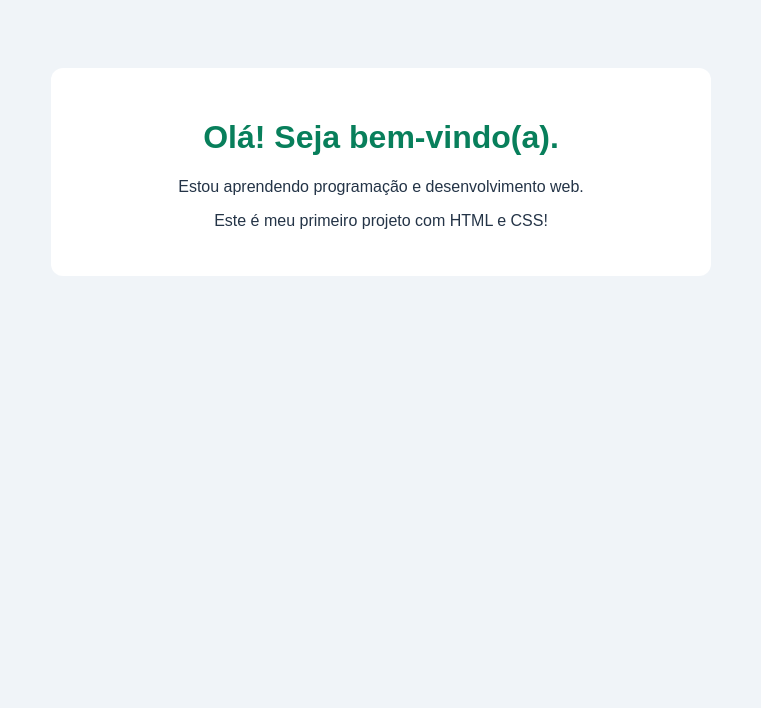
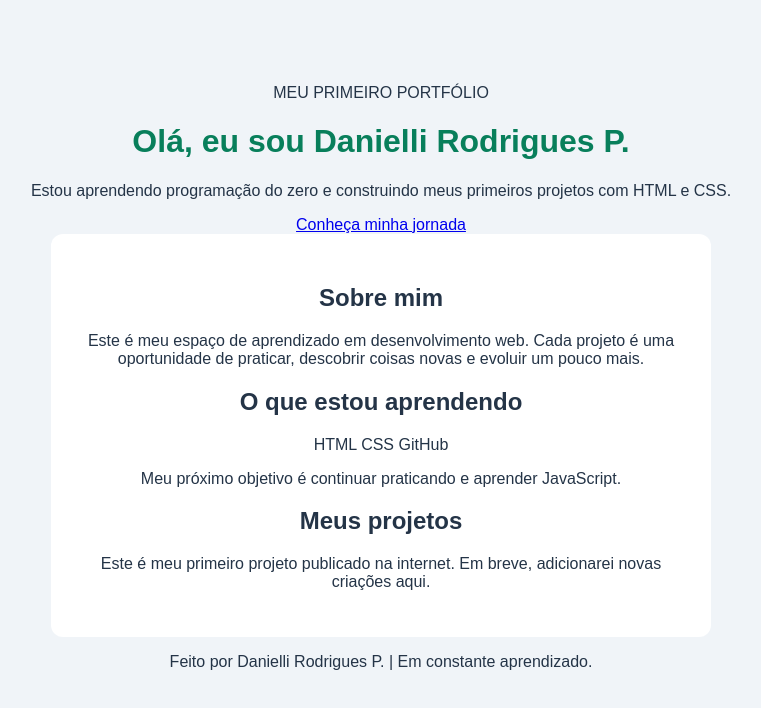
Before and after one commit to Danielli-R/meu-primeiro-site, a plain HTML site: page index.html in a window 1280 px wide. Shown: the whole page, without its empty margins (259-1020 px from the left). Drawn offline with Linux system fonts and the light colour scheme.

Commit message:
Revamp index.html for personal portfolio site

```diff
--- a/index.html
+++ b/index.html
@@ -4,14 +4,54 @@
 <head>
     <meta charset="UTF-8">
     <meta name="viewport" content="width=device-width, initial-scale=1.0">
-    <title>Meu primeiro site</title>
+    <title>Danielli Rodrigues P. | Meu portfólio</title>
     <link rel="stylesheet" href="style.css">
 </head>
 <body>
+    <header>
+        <p class="etiqueta">MEU PRIMEIRO PORTFÓLIO</p>
+        <h1>Olá, eu sou <span>Danielli Rodrigues P.</span></h1>
+        <p class="introducao">
+            Estou aprendendo programação do zero e construindo
+            meus primeiros projetos com HTML e CSS.
+        </p>
+        <a class="botao" href="#sobre">Conheça minha jornada</a>
+    </header>
+
     <main>
-        <h1>Olá! Seja bem-vindo(a).</h1>
-        <p>Estou aprendendo programação e desenvolvimento web.</p>
-        <p>Este é meu primeiro projeto com HTML e CSS!</p>
+        <section id="sobre" class="cartao">
+            <h2>Sobre mim</h2>
+            <p>
+                Este é meu espaço de aprendizado em desenvolvimento web.
+                Cada projeto é uma oportunidade de praticar, descobrir
+                coisas novas e evoluir um pouco mais.
+            </p>
+        </section>
+
+        <section class="cartao">
+            <h2>O que estou aprendendo</h2>
+            <div class="habilidades">
+                <span>HTML</span>
+                <span>CSS</span>
+                <span>GitHub</span>
+            </div>
+            <p>
+                Meu próximo objetivo é continuar praticando e aprender
+                JavaScript.
+            </p>
+        </section>
+
+        <section class="cartao">
+            <h2>Meus projetos</h2>
+            <p>
+                Este é meu primeiro projeto publicado na internet.
+                Em breve, adicionarei novas criações aqui.
+            </p>
+        </section>
     </main>
+
+    <footer>
+        <p>Feito por Danielli Rodrigues P. | Em constante aprendizado.</p>
+    </footer>
 </body>
 </html>
```
